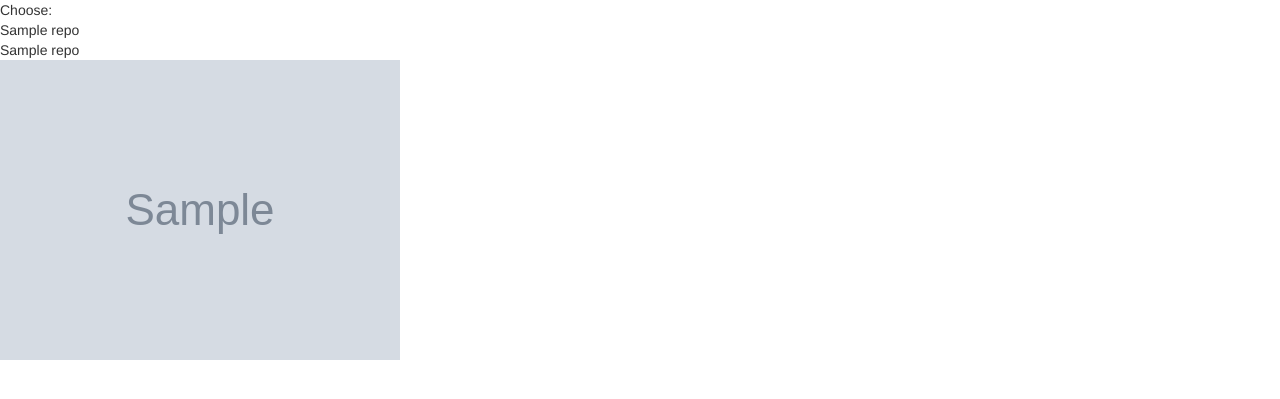
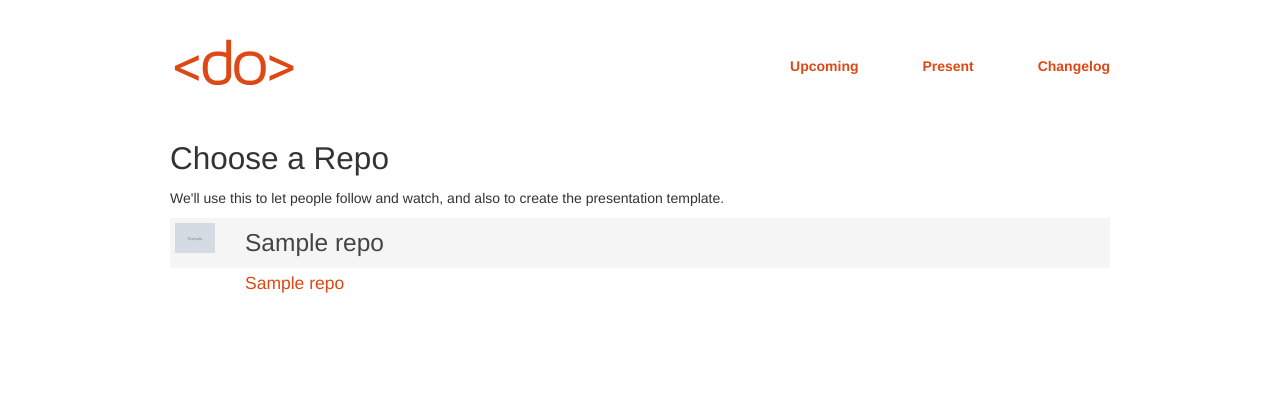
Before and after one commit to samuelclay/thedoclub, a Django app: template thedoclub/templates/presentation_choose.html in a window 1280 px wide. Shown: the top 399 px of the page. Run offline with Django 3.2, Linux system fonts and the light colour scheme; tables that the repository leaves empty hold one stand-in row (values such as "Sample post"); the template is opened without the code that fills it: values that come from a table or form of the project are taken from there, most other values are stand-ins (such as "Sample title", 1, 10 or a date in 2020); grey boxes marked "Sample" are stand-in pictures.

Commit message:
Styling of choose repo page

```diff
--- a/thedoclub/static/css/master.css
+++ b/thedoclub/static/css/master.css
@@ -12,3 +12,6 @@ section{margin-bottom:60px;}
 .changelog article .actions{float:right;margin-top:10px;}
 .changelog ol.slides{margin:0 0 30px 0;padding:0;list-style-type:none;float:left;width:100%;}.changelog ol.slides li{display:block;float:left;width:20%;height:150px;}.changelog ol.slides li .slide{background:#f5f5f5;margin:0 0 0 20px;height:100%;}
 .changelog ol.slides li:first-child .slide{margin:0;}
+.repos{list-style-type:none;margin:0;padding:0;}.repos .repo{display:block;background:#f5f5f5;padding:5px 5px 5px 75px;position:relative;height:40px;margin-bottom:5px;}.repos .repo img{position:absolute;top:5px;left:5px;}
+.repos .repo h3{margin:0;color:#444;}
+.repos .repo:hover{background:#ddd;text-decoration:none;}
--- a/thedoclub/static/less/master.less
+++ b/thedoclub/static/less/master.less
@@ -116,3 +116,34 @@ section {
 		}
 	}
 }
+
+.repos {
+	list-style-type: none;
+	margin: 0;
+	padding: 0;
+
+	.repo {
+		display: block;
+		background: #f5f5f5;
+		padding: 5px 5px 5px 75px;
+		position: relative;
+		height: 40px;
+		margin-bottom: 5px;
+
+		img {
+			position: absolute;
+			top: 5px;
+			left: 5px;
+		}
+
+		h3 {
+			margin: 0;
+			color: #444;
+		}
+	}
+
+	.repo:hover {
+		background: #ddd;
+		text-decoration: none;
+	}
+}
--- a/thedoclub/templates/base.html
+++ b/thedoclub/templates/base.html
@@ -10,11 +10,25 @@
 </head>
 
 <body>
+    <div class="container">
+        <header class="row heading">
+            <div class="span6">
+                <img src="/static/img/do-256.png" width="128" height="128" />
+            </div>
+            <nav class="span6">
+                <ul>
+                    <li><a href="/#upcoming">Upcoming</a></li>
+                    <li><a href="/#present">Present</a></li>
+                    <li><a href="/#changelog">Changelog</a></li>
+                </ul>
+            </nav>
+        </header>
 
-    {% block content %}{% endblock %}
+        {% block content %}{% endblock %}
 
-    <footer>
-    </footer>
+        <footer>
+        </footer>
+    </div>
 
     <script src="/static/js/jquery.min.js" charset="utf-8"></script>
     <script src="/static/js/bootstrap.min.js" charset="utf-8"></script>
--- a/thedoclub/templates/presentation_choose.html
+++ b/thedoclub/templates/presentation_choose.html
@@ -2,16 +2,19 @@
 
 {% block content %}
 
-Choose:
+<h2>Choose a Repo</h2>
+<p>We'll use this to let people follow and watch, and also to create the presentation template.</p>
 
-<div class="repos">
+<ul class="repos">
     {% for repo in ghuser.repos.all %}
-        <div class="repo">
-            <div class="repo-org">{{ repo.organization_name }}</div>
-            <div class="repo-name">{{ repo.name }}</div>
-            <img src="{{ repo.avatar_url }}">
-        </div>
+        <li>
+            <a class="repo" href="/presentation/{{ presentation.url }}/choose/{{ repo.repo_id }}">
+                <img src="{{ repo.avatar_url }}" width="40" height="40" />
+                <h3 class="repo-name">{{ repo.name }}</h3>
+                <h4 class="repo-org">{{ repo.organization_name }}</h4>
+            </a>
+        </li>
     {% endfor %}
-</div>
+</ul>
 
 {% endblock %}
```
Also changed, not shown: thedoclub/templates/homepage.html (+2 -15 lines), thedoclub/static/img/do-512.png.
